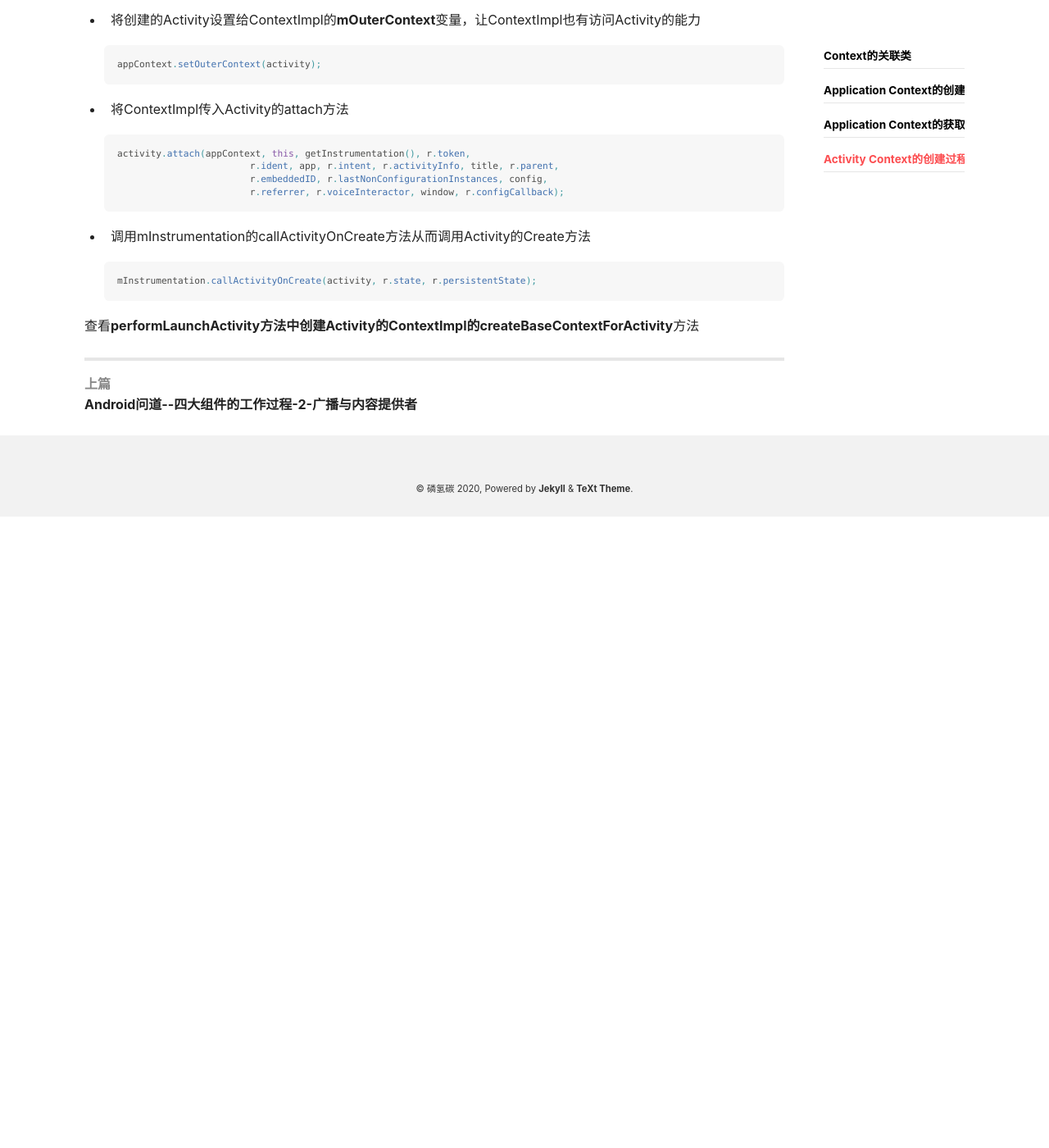
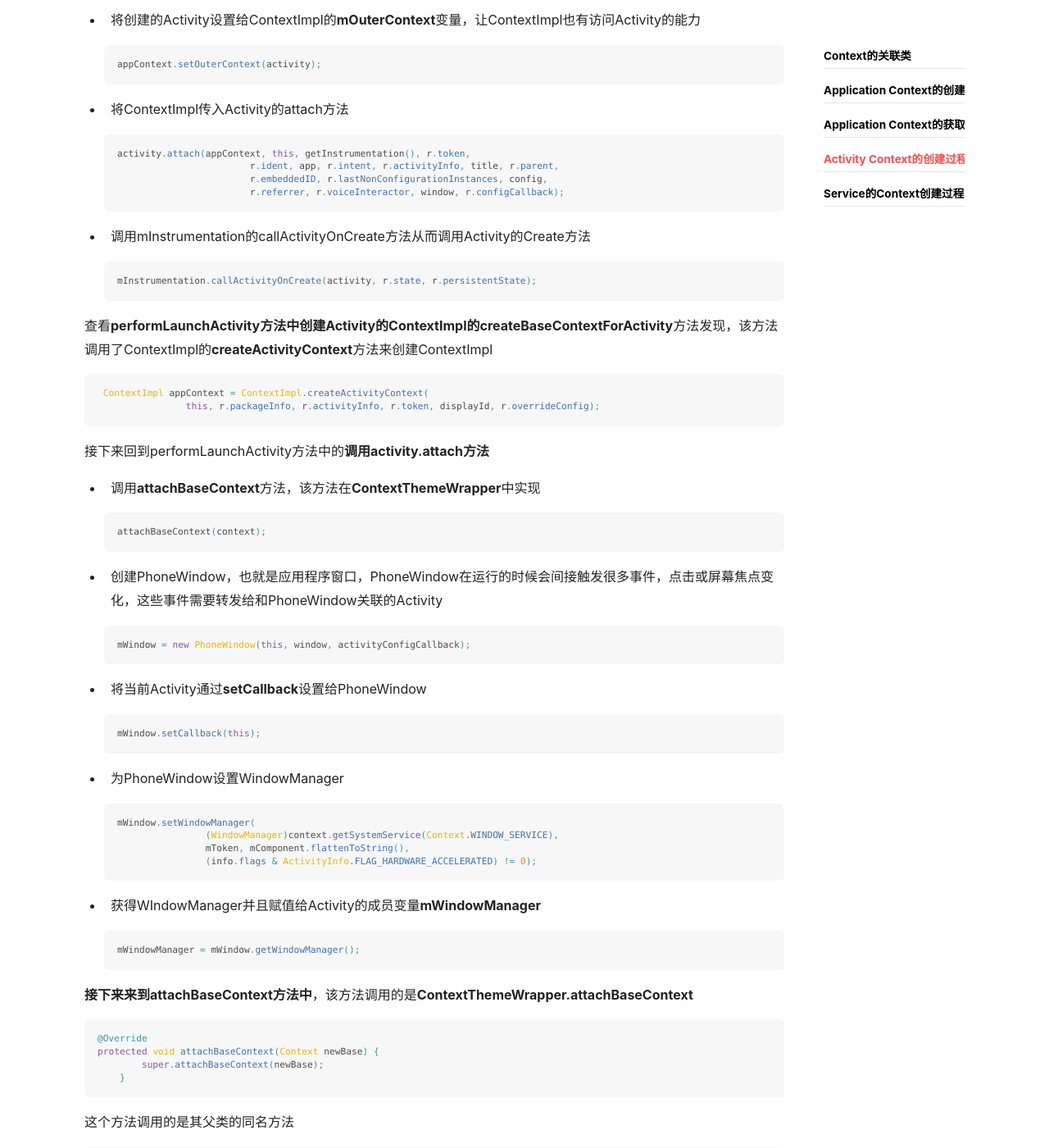
Before and after one commit to phcbest/phcbest.github.io, a Jekyll site: the page built from _posts/2022-09-18-Android问道--理解上下文Context.md, in a window 1280 px wide and 1400 px high, scrolled down 6361 px. Shown: the whole window at 82% size. Built offline with Jekyll 4.4.1, drawn with Linux system fonts in a browser that asks for light colours; nearby versions of some CDN libraries; before the commit the page ends 6991 px from its top, so only the background shows below that; some of the changed text lies outside the part shown.

Commit message:
更新context理解文章

````diff
--- a/_posts/2022-09-18-Android问道--理解上下文Context.md
+++ b/_posts/2022-09-18-Android问道--理解上下文Context.md
@@ -341,4 +341,85 @@ ActivityThread是应用程序进程的主线程管理类，其内部类Applicati
   mInstrumentation.callActivityOnCreate(activity, r.state, r.persistentState);
   ```
 
-查看**performLaunchActivity方法中创建Activity的ContextImpl的createBaseContextForActivity**方法
+查看**performLaunchActivity方法中创建Activity的ContextImpl的createBaseContextForActivity**方法发现，该方法调用了ContextImpl的**createActivityContext**方法来创建ContextImpl
+
+```java
+ ContextImpl appContext = ContextImpl.createActivityContext(
+                this, r.packageInfo, r.activityInfo, r.token, displayId, r.overrideConfig);
+```
+
+接下来回到performLaunchActivity方法中的**调用activity.attach方法**
+
+- 调用**attachBaseContext**方法，该方法在**ContextThemeWrapper**中实现
+
+  ```java
+  attachBaseContext(context);
+  ```
+
+- 创建PhoneWindow，也就是应用程序窗口，PhoneWindow在运行的时候会间接触发很多事件，点击或屏幕焦点变化，这些事件需要转发给和PhoneWindow关联的Activity
+
+  ```java
+  mWindow = new PhoneWindow(this, window, activityConfigCallback);
+  ```
+
+- 将当前Activity通过**setCallback**设置给PhoneWindow
+
+  ```java
+  mWindow.setCallback(this);
+  ```
+
+- 为PhoneWindow设置WindowManager
+
+  ```java
+  mWindow.setWindowManager(
+                  (WindowManager)context.getSystemService(Context.WINDOW_SERVICE),
+                  mToken, mComponent.flattenToString(),
+                  (info.flags & ActivityInfo.FLAG_HARDWARE_ACCELERATED) != 0);
+  ```
+
+- 获得WIndowManager并且赋值给Activity的成员变量**mWindowManager**
+
+  ```java
+  mWindowManager = mWindow.getWindowManager();
+  ```
+
+**接下来来到attachBaseContext方法中**，该方法调用的是**ContextThemeWrapper.attachBaseContext**
+
+```java
+@Override
+protected void attachBaseContext(Context newBase) {
+        super.attachBaseContext(newBase);
+    }
+```
+
+这个方法调用的是其父类的同名方法
+
+```java
+protected void attachBaseContext(Context base) {
+        if (mBase != null) {
+            throw new IllegalStateException("Base context already set");
+        }
+        mBase = base;
+    }
+```
+
+这里的base就是一路传进来的Activity的ContextImpl
+
+赋值给了ContextWrapper的变量mBase，这样ContextWrapper的功能就可以交给ContextImpl来处理
+
+> 比如调用Activity的getResources方法，就是调用了ContextImpl的getResources方法
+>
+> ```java
+> @Override
+> public Resources getResources() {
+>         return mBase.getResources();
+>     }
+> ```
+
+ActivityContext的创建过程可以总结为以下几点
+
+1. 启动Activity的过程中创建ContextImpl
+2. 将创建的ContextImpl赋值给ContextWrapper的成员变量mBase
+3. Activity继承自ContextWrapper的子类ContextThemeWrapper，这样Activity中就可以使用Context中定义的方法
+
+# Service的Context创建过程
````
